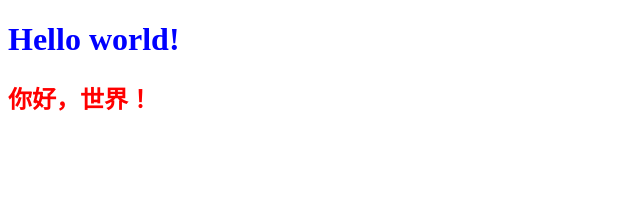
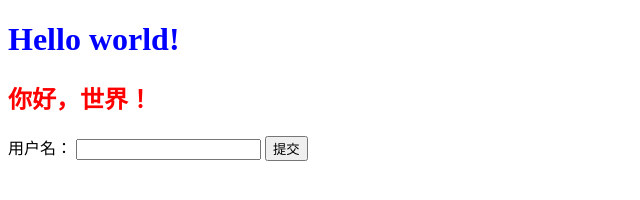
Before and after one commit to RussellWestBrank/NODE-SERVER, a website: page public/index.html in a window 1280 px wide. Shown: the whole page, without its empty margins (0-640 px from the left). Drawn offline with Linux system fonts and the light colour scheme.

```diff
--- a/public/index.html
+++ b/public/index.html
@@ -9,6 +9,13 @@
 <body>
     <h1>Hello world!</h1>
     <h2 class="test">你好，世界！</h2>
+    <form action="/form" method="get" autocapitalize="off">
+        <label>
+            用户名：
+            <input type="text" name="usename"/>
+        </label>
+        <button type="submit">提交</button>
+    </form>
     <script src="main.js"></script>
 </body>
 </html>
```
Also changed, not shown: index.ts (+9 -0 lines).
